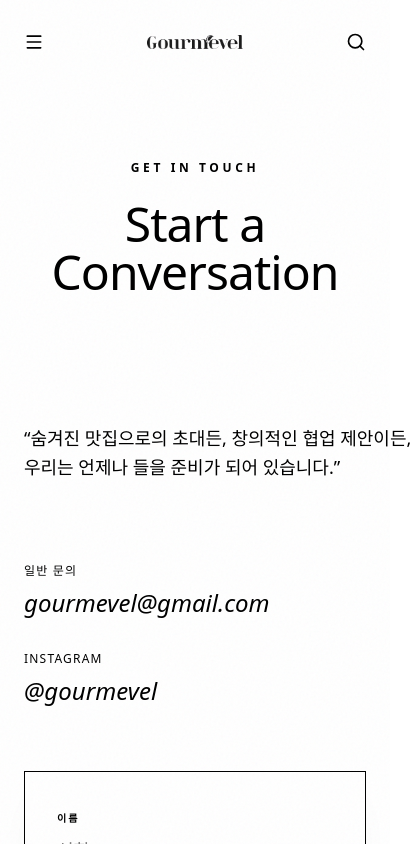
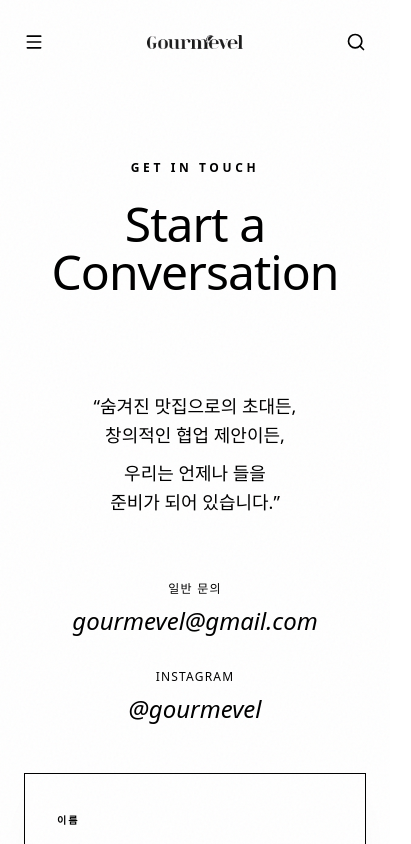
Before and after one commit to WiSeungJu/gourmevel-Web, a Next.js app: page /contact in a window 390 px wide. Shown: the top 844 px of the page, 411 px wide, since content can reach past the window. Built offline with nearby package versions, Linux system fonts and the light colour scheme.

Commit message:
모바일 기준 변경

```diff
--- a/app/about/page.tsx
+++ b/app/about/page.tsx
@@ -124,7 +124,7 @@
               viewport={{ once: true }}
               transition={{ duration: 0.8, ease: "easeOut" }}
               variants={fadeInUp}
-              className="order-2 md:order-1 relative h-64 md:h-80 flex items-center justify-center"
+              className="order-1 md:order-1 relative h-64 md:h-80 flex items-center justify-center"
             >
                {/* Abstract Diffusion Line Art */}
                <svg viewBox="0 0 200 200" className="w-full h-full opacity-60">
@@ -146,7 +146,7 @@
               viewport={{ once: true }}
               transition={{ duration: 0.8, ease: "easeOut" }}
               variants={fadeInUp}
-              className="order-1 md:order-2"
+              className="order-2 md:order-2"
             >
               <span className="font-sans text-[10px] tracking-[0.2em] uppercase text-black/40 mb-4 block">01. Resonance</span>
               <h2 className="font-display text-4xl md:text-5xl mb-8">맛의 공명</h2>
@@ -166,6 +166,7 @@
               viewport={{ once: true }}
               transition={{ duration: 0.8, ease: "easeOut" }}
               variants={fadeInUp}
+              className="order-2 md:order-1"
             >
               <span className="font-sans text-[10px] tracking-[0.2em] uppercase text-black/40 mb-4 block">02. Harmony</span>
               <h2 className="font-display text-4xl md:text-5xl mb-8">문화의 융합</h2>
@@ -181,7 +182,7 @@
               viewport={{ once: true }}
               transition={{ duration: 0.8, ease: "easeOut" }}
               variants={fadeInUp}
-              className="relative"
+              className="relative order-1 md:order-2"
             >
                 {/* Abstract Line Art representing blending */}
                 <svg viewBox="0 0 200 200" className="w-full h-full opacity-60">
@@ -200,7 +201,7 @@
                viewport={{ once: true }}
                transition={{ duration: 0.8, ease: "easeOut" }}
                variants={fadeInUp}
-               className="order-2 md:order-1 flex justify-center"
+               className="order-1 md:order-1 flex justify-center"
              >
                 <div className="w-40 h-40 border border-black/80 rotate-45" />
              </motion.div>
@@ -210,7 +211,7 @@
               viewport={{ once: true }}
               transition={{ duration: 0.8, ease: "easeOut" }}
               variants={fadeInUp}
-              className="order-1 md:order-2"
+              className="order-2 md:order-2"
             >
               <span className="font-sans text-[10px] tracking-[0.2em] uppercase text-black/40 mb-4 block">03. Essence</span>
               <h2 className="font-display text-4xl md:text-5xl mb-8">본질의 탐구</h2>
--- a/app/contact/page.tsx
+++ b/app/contact/page.tsx
@@ -68,24 +68,26 @@
             </motion.h1>
           </div>
 
-          <div className="grid grid-cols-1 lg:grid-cols-12 gap-16 lg:gap-24 items-start">
+          <div className="grid grid-cols-1 lg:grid-cols-12 gap-12 lg:gap-24 items-start">
 
             {/* Left Column: Info & Context */}
             <motion.div
               initial={{ opacity: 0, x: -20 }}
               animate={{ opacity: 1, x: 0 }}
               transition={{ duration: 0.8, delay: 0.4 }}
-              className="lg:col-span-5 space-y-12"
+              className="lg:col-span-5 space-y-12 text-center lg:text-left"
             >
-              <div className="relative">
-                <div className="absolute top-0 left-0 w-12 h-[1px] bg-brand-primary/20" />
-                <div className="font-serif text-lg md:text-2xl text-brand-primary/80 leading-relaxed pt-8">
-                  <span className="block whitespace-nowrap">&ldquo;숨겨진 맛집으로의 초대든, 창의적인 협업 제안이든,</span>
-                  <span className="block whitespace-nowrap">우리는 언제나 들을 준비가 되어 있습니다.&rdquo;</span>
+              <div className="relative inline-block lg:block">
+                <div className="hidden lg:block absolute top-0 left-0 w-12 h-[1px] bg-brand-primary/20" />
+                <div className="font-serif text-lg md:text-2xl text-brand-primary/80 leading-relaxed pt-0 lg:pt-8">
+                  <span className="block whitespace-nowrap">&ldquo;숨겨진 맛집으로의 초대든,</span>
+                  <span className="block whitespace-nowrap">창의적인 협업 제안이든,</span>
+                  <span className="block whitespace-nowrap mt-2">우리는 언제나 들을</span>
+                  <span className="block whitespace-nowrap">준비가 되어 있습니다.&rdquo;</span>
                 </div>
               </div>
 
-              <div className="space-y-8 pt-8">
+              <div className="space-y-8 pt-4 lg:pt-8 flex flex-col items-center lg:items-start">
                 <div className="group">
                   <p className="font-sans text-xs tracking-widest text-brand-primary/40 uppercase mb-2">일반 문의</p>
                   <a href="mailto:gourmevel@gmail.com" className="font-serif text-2xl text-brand-primary hover:text-brand-secondary transition-colors italic">
--- a/components/layout/Header.tsx
+++ b/components/layout/Header.tsx
@@ -54,7 +54,7 @@
             : 'bg-transparent py-6 pointer-events-none'
         } text-black`}
       >
-        <div className="w-full px-6 md:px-12 grid grid-cols-3 items-center">
+        <div className="w-full px-6 md:px-12 flex justify-between md:grid md:grid-cols-3 items-center">
 
           {/* Left Section: Info (Desktop) / Menu (Mobile) */}
           <div className={`flex justify-start items-center ${isScrolled ? 'pointer-events-auto' : 'pointer-events-auto'}`}>
@@ -70,7 +70,7 @@
           </div>
 
           {/* Center Section: Logo */}
-          <div className={`flex justify-center ${isScrolled ? 'pointer-events-auto' : 'pointer-events-auto'}`}>
+          <div className={`flex justify-center ${isScrolled ? 'pointer-events-auto' : 'pointer-events-auto'} absolute left-1/2 -translate-x-1/2 md:static md:translate-x-0`}>
             <Link href="/" className="block relative w-24 md:w-32 hover:opacity-70 transition-opacity">
                {/* 로고: 항상 검정색 (원본이 흰색이면 invert 필요) */}
                <img
```
